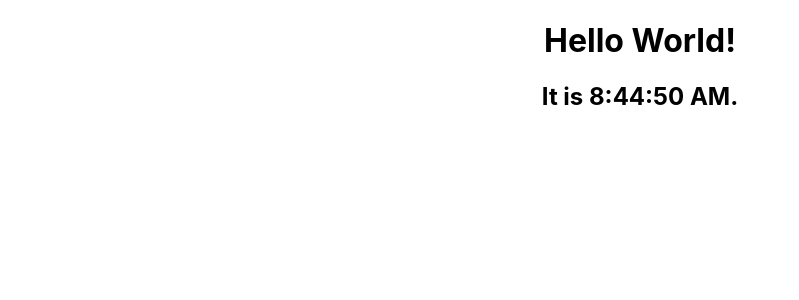
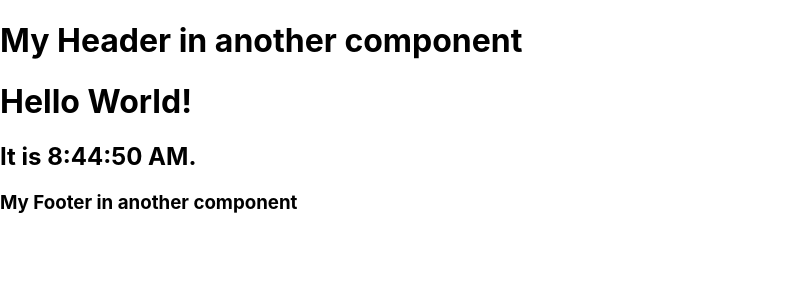
Before and after one commit to JenniferOji/Movie-App, a React (Create React App) app: page / in a window 1280 px wide. Shown: the top 300 px of the page, without its empty margins (0-799 px from the left). Built offline with nearby package versions, Linux system fonts and the light colour scheme.

Commit message:
exercise 3 complete

```diff
--- a/src/App.js
+++ b/src/App.js
@@ -1,15 +1,13 @@
-import logo from './logo.svg';
-import './App.css';
-
-//business logic
+import Header from './components/Header';
+import Content from './components/Content';
+import Footer from './components/Footer';
 
 function App() {
   return (
-    //every visusual piece is put in here
-    //putting in two curly brackets means wiritng in java script
-    <div className="App">
-       <h1>Hello World!</h1>
-       <h2>It is {new Date().toLocaleTimeString()}.</h2>
+    <div>
+      <Header />
+      <Content />
+      <Footer />
     </div>
   );
 }
--- /dev/null
+++ b/src/components/Content.js
@@ -0,0 +1,13 @@
+import React from 'react';
+
+//you can write any content using this funciton
+const Content = () => {
+  return (
+    <div>
+      <h1>Hello World!</h1>
+      <h2>It is {new Date().toLocaleTimeString()}.</h2>
+    </div>
+  );
+}
+
+export default Content;
--- /dev/null
+++ b/src/components/Footer.js
@@ -0,0 +1,6 @@
+//footer displays at the bottom part of the page
+const Footer = () => {
+    return <h3>My Footer in another component</h3>;
+  };
+
+  export default Footer;
--- /dev/null
+++ b/src/components/Header.js
@@ -0,0 +1,6 @@
+//header displays at the top of the page
+const Header = () => {
+    return <h1>My Header in another component</h1>;
+  };
+
+  export default Header;
```
